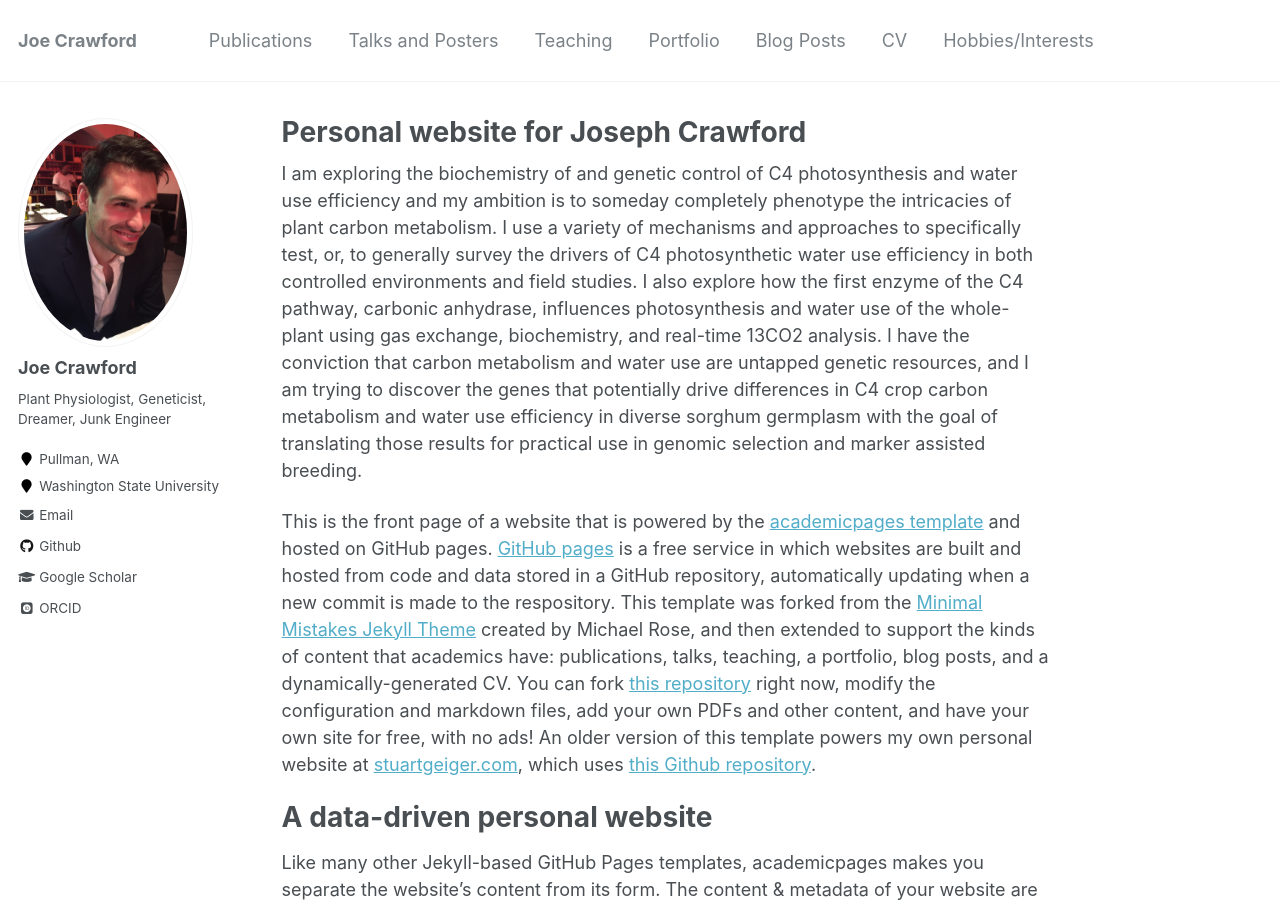
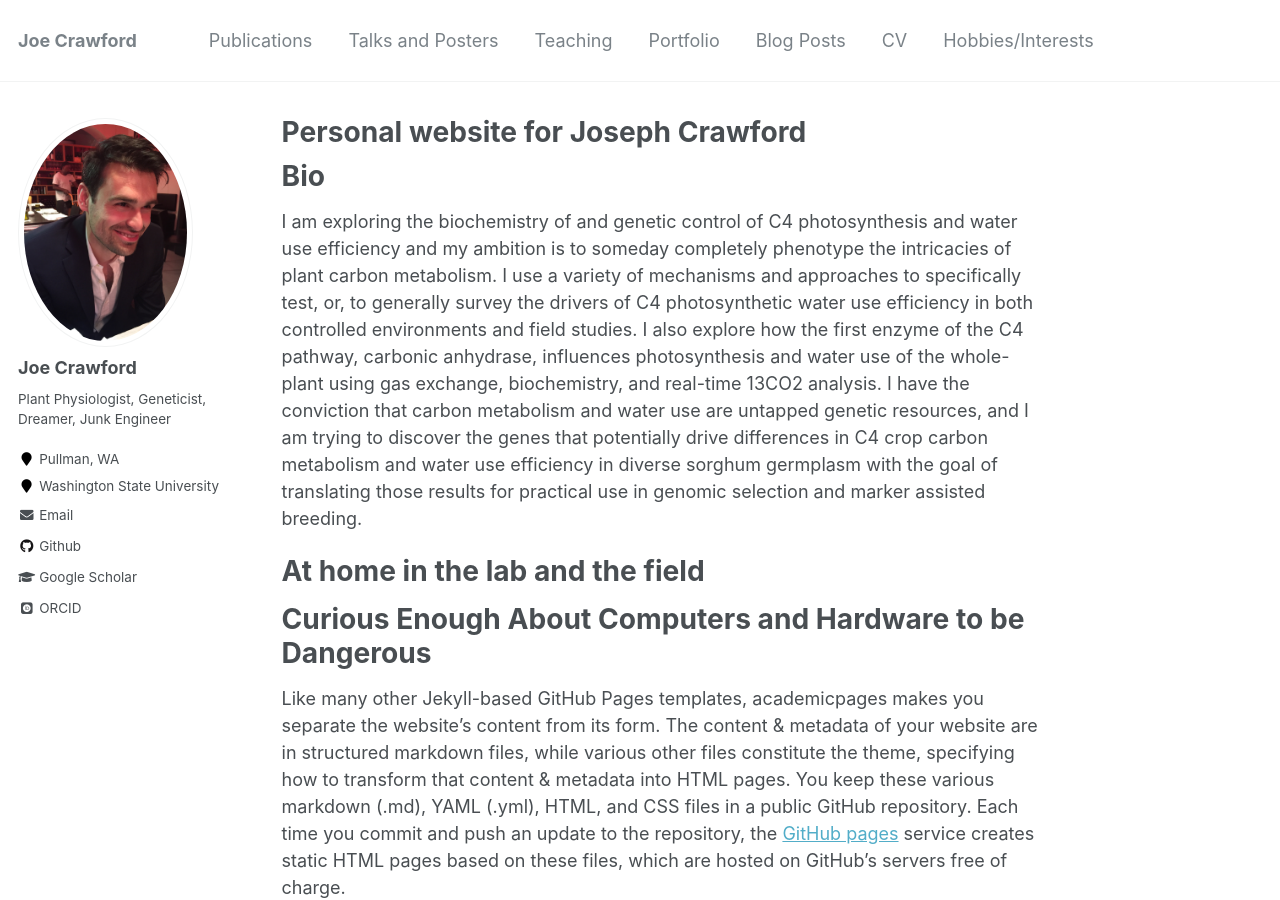
Before and after one commit to plant-physio/plant-physio.github.io, a Jekyll site: the page built from _pages/about.md, in a window 1280 px wide and 900 px high. Built offline with Jekyll 4.4.1, drawn with Linux system fonts in a browser that asks for light colours; some web fonts are replaced.

Commit message:
update about Joe

```diff
--- a/_pages/about.md
+++ b/_pages/about.md
@@ -8,15 +8,15 @@ redirect_from:
   - /about.html
 ---
 
-
+Bio
+======
 I am exploring the biochemistry of and genetic control of C4 photosynthesis and water use efficiency and my ambition is to someday completely phenotype the intricacies of plant carbon metabolism. I use a variety of mechanisms and approaches to specifically test, or, to generally survey the drivers of C4 photosynthetic water use efficiency in both controlled environments and field studies. I also explore how the first enzyme of the C4 pathway, carbonic anhydrase, influences photosynthesis and water use of the whole-plant using gas exchange, biochemistry, and real-time 13CO2 analysis. I have the conviction that carbon metabolism and water use are untapped genetic resources, and I am trying to discover the genes that potentially drive differences in C4 crop carbon metabolism and water use efficiency in diverse sorghum germplasm with the goal of translating those results for practical use in genomic selection and marker assisted breeding.
 
+At home in the lab and the field
+=======
 
 
-
-This is the front page of a website that is powered by the [academicpages template](https://github.com/academicpages/academicpages.github.io) and hosted on GitHub pages. [GitHub pages](https://pages.github.com) is a free service in which websites are built and hosted from code and data stored in a GitHub repository, automatically updating when a new commit is made to the respository. This template was forked from the [Minimal Mistakes Jekyll Theme](https://mmistakes.github.io/minimal-mistakes/) created by Michael Rose, and then extended to support the kinds of content that academics have: publications, talks, teaching, a portfolio, blog posts, and a dynamically-generated CV. You can fork [this repository](https://github.com/academicpages/academicpages.github.io) right now, modify the configuration and markdown files, add your own PDFs and other content, and have your own site for free, with no ads! An older version of this template powers my own personal website at [stuartgeiger.com](http://stuartgeiger.com), which uses [this Github repository](https://github.com/staeiou/staeiou.github.io).
-
-A data-driven personal website
+Curious Enough About Computers and Hardware to be Dangerous
 ======
 Like many other Jekyll-based GitHub Pages templates, academicpages makes you separate the website's content from its form. The content & metadata of your website are in structured markdown files, while various other files constitute the theme, specifying how to transform that content & metadata into HTML pages. You keep these various markdown (.md), YAML (.yml), HTML, and CSS files in a public GitHub repository. Each time you commit and push an update to the repository, the [GitHub pages](https://pages.github.com/) service creates static HTML pages based on these files, which are hosted on GitHub's servers free of charge.
 
```
